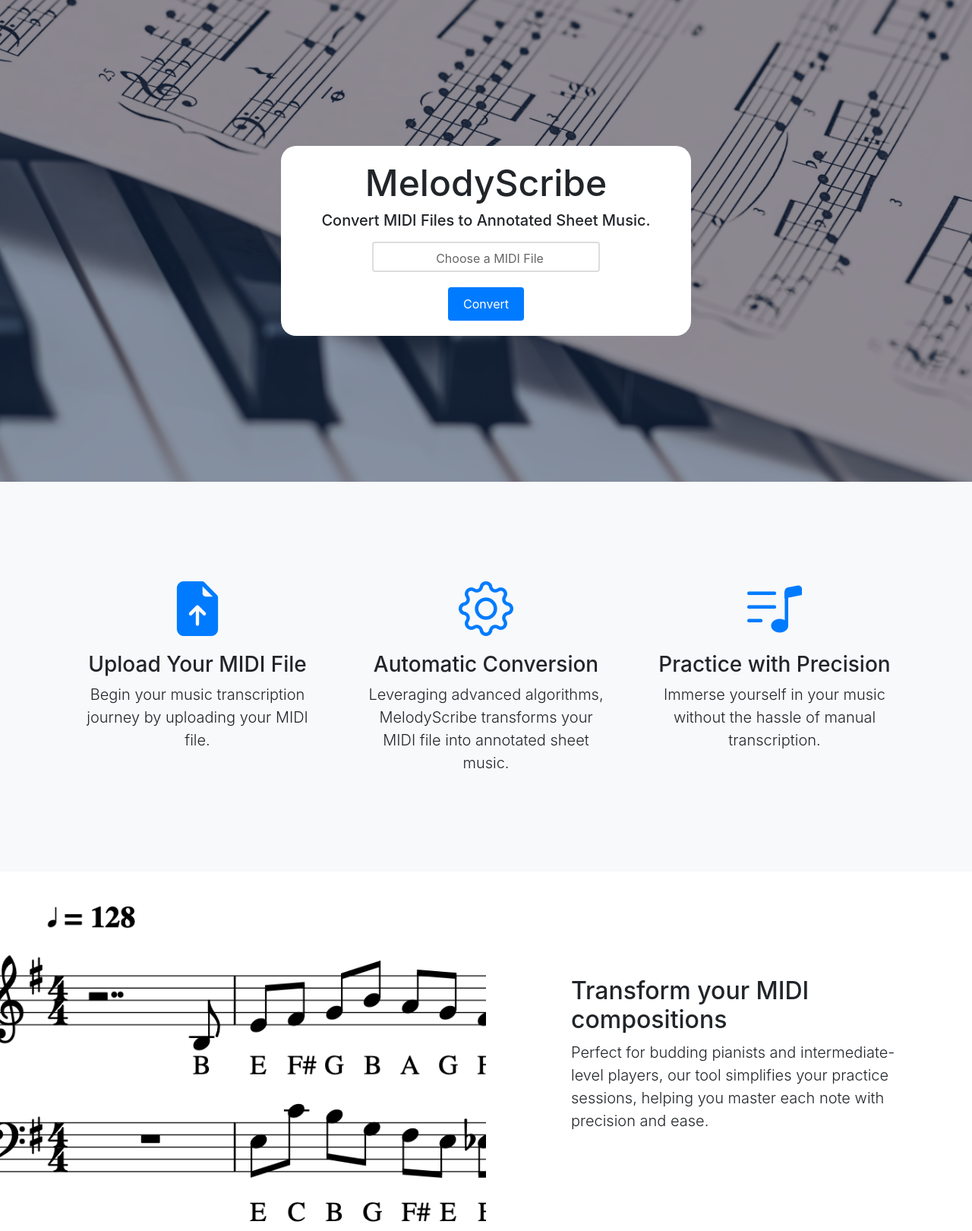
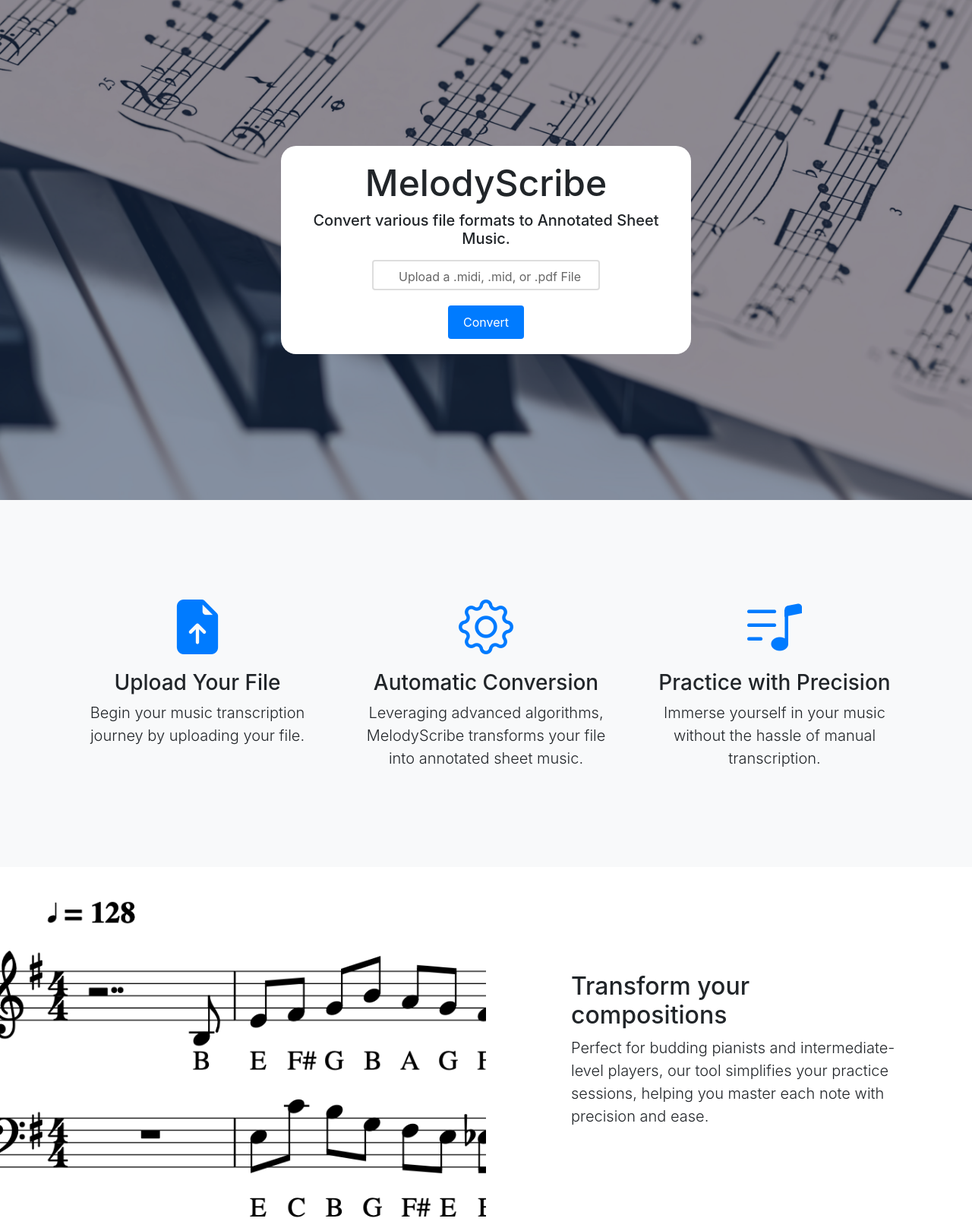
Before and after one commit to rghavimi/MelodyScribe, a Flask app: page / in a window 1280 px wide. Shown: the top 1620 px of the page at 76% size. Run offline with Flask 3, Linux system fonts and the light colour scheme; some libraries are stand-ins or nearby versions.

Commit message:
Add support for PDF --> PDF transcription

```diff
--- a/app.py
+++ b/app.py
@@ -21,6 +21,7 @@ MAX_FILENAME_SIZE = 40
 MELODY_SCRIBE_COPYRIGHT = "© 2023 MelodyScribe"
 
 # Get the path from environment variable, or use the default for local development
+PDF_TO_MUSIC_PATH = os.environ.get('PDF_TO_MUSIC_PATH', '/Applications/PDFtoMusic Pro.app/Contents/MacOS/PDFtoMusic')
 MUSESCORE_PATH = os.environ.get('MUSESCORE_PATH', '/Applications/MuseScore 3.app/Contents/MacOS/mscore')
 HEADLESS_MODE_ENABLED = os.environ.get('HEADLESS_MODE_ENABLED', False)
 
@@ -37,9 +38,11 @@ def root():
 def serve_robots_txt():
     return send_file('static/robots.txt', mimetype='text/plain')
 
+
 @app.route("/privacy-policy")
 def serve_privacy_policy():
     return render_template('privacy-policy.html')
+
 
 @app.route('/predict', methods=['POST'])
 def predict():
@@ -52,42 +55,90 @@ def predict():
     if file.filename == '':
         return abort(400, 'No selected file')
 
-    if file and allowed_file(file.filename):
-        filename = secure_filename(file.filename)
-        with tempfile.TemporaryDirectory() as temp_dir:
-            file_path = os.path.join(temp_dir, filename)
-            file.save(file_path)
-
-            score = converter.parse(file_path)
-            file_name_without_extension = os.path.splitext(file.filename)[0][:MAX_FILENAME_SIZE]
-
-            # Set the title in the score's metadata
-            score_metadata = metadata.Metadata()
-            score_metadata.title = file_name_without_extension
-            score_metadata.copyright = MELODY_SCRIBE_COPYRIGHT
-            score.metadata = score_metadata
-
-            for element in score.recurse():
-                if isinstance(element, note.Note):
-                    # For single notes, add the pitch name as a lyric
-                    element.addLyric(element.pitch.name)
-                elif isinstance(element, chord.Chord):
-                    # For chords, concatenate the names of all notes in the chord
-                    chord_notes = '\n'.join(note.name for note in element.notes)
-                    element.addLyric(chord_notes)
-
-            music_xml_path = os.path.join(temp_dir, "music.xml")
-            music_pdf_path = os.path.join(temp_dir, f"{file_name_without_extension}.pdf")
-
-            score.write('musicxml', music_xml_path)
-            subprocess.run([MUSESCORE_PATH, music_xml_path, '-o', music_pdf_path])
-
-            return send_file(music_pdf_path, as_attachment=True)
+    try:
+        if is_midi(file.filename):
+            return convert_midi_to_annotated_pdf(file)
+        else:
+            return convert_pdf_to_annotated_pdf(file)
+    except:
+        abort(400, "Please ensure the file uploaded is piano specific.")
 
 
-def allowed_file(filename):
+def convert_midi_to_annotated_pdf(file):
+    if not is_midi(file.filename):
+        return abort(400, 'Must be a .mid or .midi file.')
+
+    filename = secure_filename(file.filename)
+    with tempfile.TemporaryDirectory() as temp_dir:
+        file_path = os.path.join(temp_dir, filename)
+        file.save(file_path)
+
+        score = converter.parse(file_path)
+        filename_without_extension = os.path.splitext(file.filename)[0][:MAX_FILENAME_SIZE]
+        music_xml_path = os.path.join(temp_dir, "music.xml")
+
+        annotate_music_xml(score, filename_without_extension, music_xml_path)
+
+        music_pdf_path = os.path.join(temp_dir, f"{filename_without_extension}.pdf")
+        subprocess.run([MUSESCORE_PATH, music_xml_path, '-o', music_pdf_path])
+
+        return send_file(music_pdf_path, as_attachment=True)
+
+
+def convert_pdf_to_annotated_pdf(file):
+    if not is_pdf(file.filename):
+        return abort(400, 'Must be a .mid or .midi file.')
+
+    filename = secure_filename(file.filename)
+    filename_without_extension = os.path.splitext(file.filename)[0][:MAX_FILENAME_SIZE]
+    with tempfile.TemporaryDirectory() as temp_dir:
+        file_path = os.path.join(temp_dir, filename)
+        file.save(file_path)
+
+        music_xml_path = os.path.join(temp_dir, f"{filename_without_extension}.xml")
+        subprocess.run([PDF_TO_MUSIC_PATH, file_path, '-o', music_xml_path], capture_output=True, text=True)
+        score = converter.parse(music_xml_path)
+
+        annotate_music_xml(score, filename_without_extension, music_xml_path)
+
+        music_pdf_path = os.path.join(temp_dir, f"{filename_without_extension}.pdf")
+        subprocess.run([MUSESCORE_PATH, music_xml_path, '-o', music_pdf_path])
+
+        return send_file(music_pdf_path, as_attachment=True)
+
+
+def annotate_music_xml(score, filename_without_extension, music_xml_path):
+    # Set the title in the score's metadata
+    score_metadata = metadata.Metadata()
+    score_metadata.title = filename_without_extension
+    score_metadata.copyright = MELODY_SCRIBE_COPYRIGHT
+    score.metadata = score_metadata
+
+    for element in score.recurse():
+        if isinstance(element, note.Note):
+            # For single notes, add the pitch name as a lyric
+            element.addLyric(element.pitch.name)
+        elif isinstance(element, chord.Chord):
+            # For chords, concatenate the names of all notes in the chord
+            chord_notes = '\n'.join(note.name for note in element.notes)
+            element.addLyric(chord_notes)
+
+    score.write('musicxml', music_xml_path)
+
+
+def convert_pdf_to_musicxml(pdf_path, output_path):
+    command = [PDF_TO_MUSIC_PATH, pdf_path, '-o', output_path]
+    subprocess.run(command)
+
+
+def is_midi(filename):
     return '.' in filename and \
            filename.rsplit('.', 1)[1].lower() in {'mid', 'midi'}
+
+
+def is_pdf(filename):
+    return '.' in filename and \
+           filename.rsplit('.', 1)[1].lower() in {'pdf'}
 
 
 if __name__ == "__main__":
--- a/templates/index.html
+++ b/templates/index.html
@@ -12,15 +12,13 @@
     </script>
     <meta charset="UTF-8">
     <meta name="viewport" content="width=device-width, initial-scale=1.0">
-    <title>MelodyScribe: Convert MIDI to Annotated Sheet Music Easily</title>
-    <meta name="description" content="MelodyScribe converts your MIDI files into sheet music annotated with letter notes. Easy, fast, and accurate MIDI to annotated sheet music conversion.">
-    <meta name="google-adsense-account" content="ca-pub-6896113988459838">
+    <title>MelodyScribe: Convert MIDI or PDF files to Annotated Sheet Music Easily</title>
+    <meta name="description" content="MelodyScribe converts your MIDI or PDF files into sheet music annotated with letter notes. Easy, fast, and accurate MIDI/PDF to annotated sheet music conversion.">
     <link rel="canonical" href="https://www.melodyscribe.com/">
     <link rel="stylesheet" href="{{ url_for('static', filename='css/styles.css') }}">
     <link rel="icon" href="{{ url_for('static', filename='assets/favicon.png') }}" type="image/png">
     <link href="https://cdn.jsdelivr.net/npm/bootstrap-icons@1.5.0/font/bootstrap-icons.css" rel="stylesheet" type="text/css" />
     <link rel="stylesheet" href="https://stackpath.bootstrapcdn.com/bootstrap/4.5.2/css/bootstrap.min.css">
-    <script async src="https://pagead2.googlesyndication.com/pagead/js/adsbygoogle.js?client=ca-pub-6896113988459838" crossorigin="anonymous"></script>
 </head>
 <body>
     <!-- Masthead-->
@@ -32,11 +30,11 @@
                         <div class="text-center">
                             <!-- Page heading-->
                             <h1>MelodyScribe</h1>
-                            <h5 class="mb-3">Convert MIDI Files to Annotated Sheet Music.</h5>
+                            <h5 class="mb-3">Convert various file formats to Annotated Sheet Music.</h5>
                             <form action="/predict" method="post" enctype="multipart/form-data" id="uploadForm">
                                 <div class="file-upload-wrapper">
-                                    <input type="file" name="file" id="file" accept=".mid,.midi">
-                                    <span id="file-chosen">Choose a MIDI File</span>
+                                    <input type="file" id="file" name="file" accept=".mid,.midi,.pdf">
+                                    <span id="file-chosen">Upload a .midi, .mid, or .pdf File</span>
                                 </div>
                                 <button type="submit" class="convert-button">Convert</button>
                             </form>
@@ -53,15 +51,15 @@
                 <div class="col-lg-4">
                     <div class="features-icons-item mx-auto mb-5 mb-lg-0 mb-lg-3">
                         <div class="features-icons-icon d-flex"><i class="bi-file-earmark-arrow-up-fill m-auto text-primary"></i></div>
-                        <h3>Upload Your MIDI File</h3>
-                        <p class="lead mb-0">Begin your music transcription journey by uploading your MIDI file.</p>
+                        <h3>Upload Your File</h3>
+                        <p class="lead mb-0">Begin your music transcription journey by uploading your file.</p>
                     </div>
                 </div>
                 <div class="col-lg-4">
                     <div class="features-icons-item mx-auto mb-5 mb-lg-0 mb-lg-3">
                         <div class="features-icons-icon d-flex"><i class="bi-gear m-auto text-primary"></i></div>
                         <h3>Automatic Conversion</h3>
-                        <p class="lead mb-0">Leveraging advanced algorithms, MelodyScribe transforms your MIDI file into annotated sheet music.</p>
+                        <p class="lead mb-0">Leveraging advanced algorithms, MelodyScribe transforms your file into annotated sheet music.</p>
                     </div>
                 </div>
                 <div class="col-lg-4">
@@ -80,7 +78,7 @@
             <div class="row g-0">
                 <div class="col-lg-6 text-white showcase-img" style="background-image: url('assets/sample-result.png');" alt="Sheet music with letter notes"></div>
                 <div class="col-lg-6 my-auto showcase-text">
-                    <h2>Transform your MIDI compositions</h2>
+                    <h2>Transform your compositions</h2>
                     <p class="lead mb-0">Perfect for budding pianists and intermediate-level players, our tool simplifies your practice sessions, helping you master each note with precision and ease.</p>
                 </div>
             </div>
@@ -123,7 +121,7 @@
                             <i class="bi-file-music m-auto"></i>
                         </div>
                         <h3>Unlimited Conversions</h3>
-                        <p class="lead mb-0">Enjoy unlimited conversions without any restrictions.</p>
+                        <p class="lead mb-0 text-light">Enjoy unlimited conversions without any restrictions.</p>
                     </div>
                 </div>
             </div>
```
Also changed, not shown: 3 other files.
